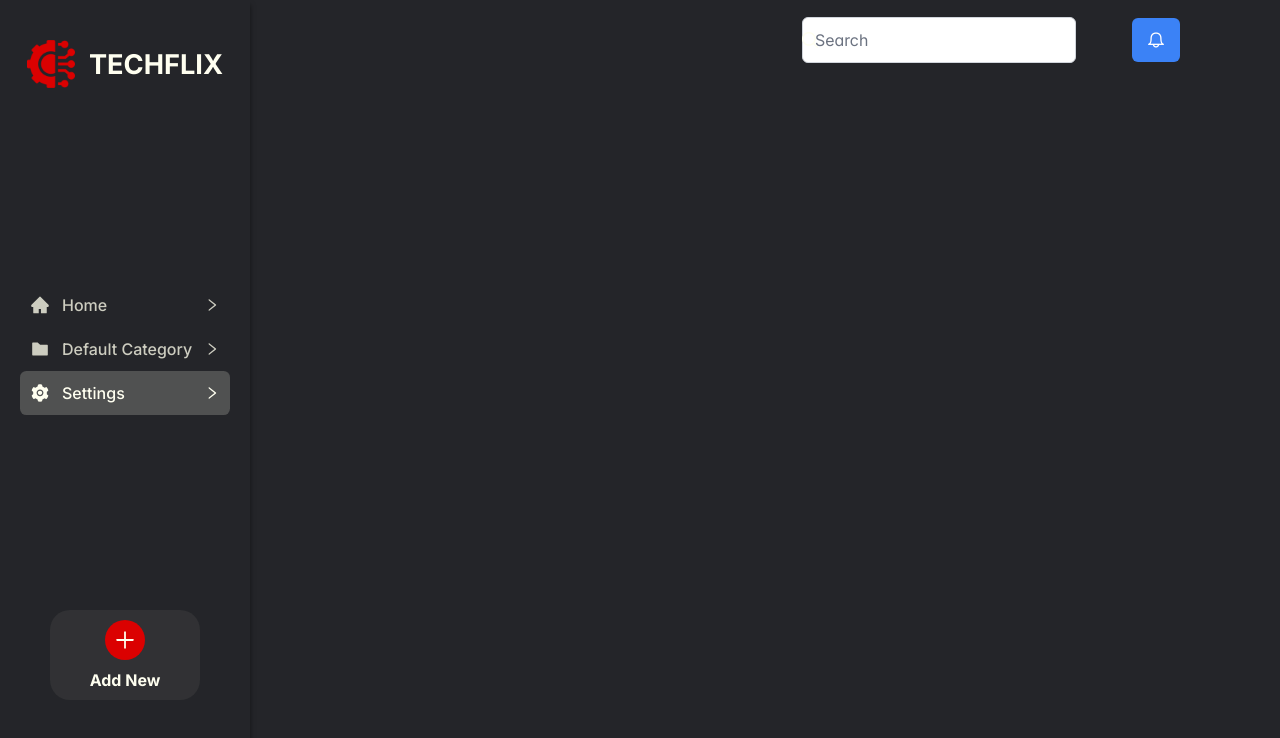
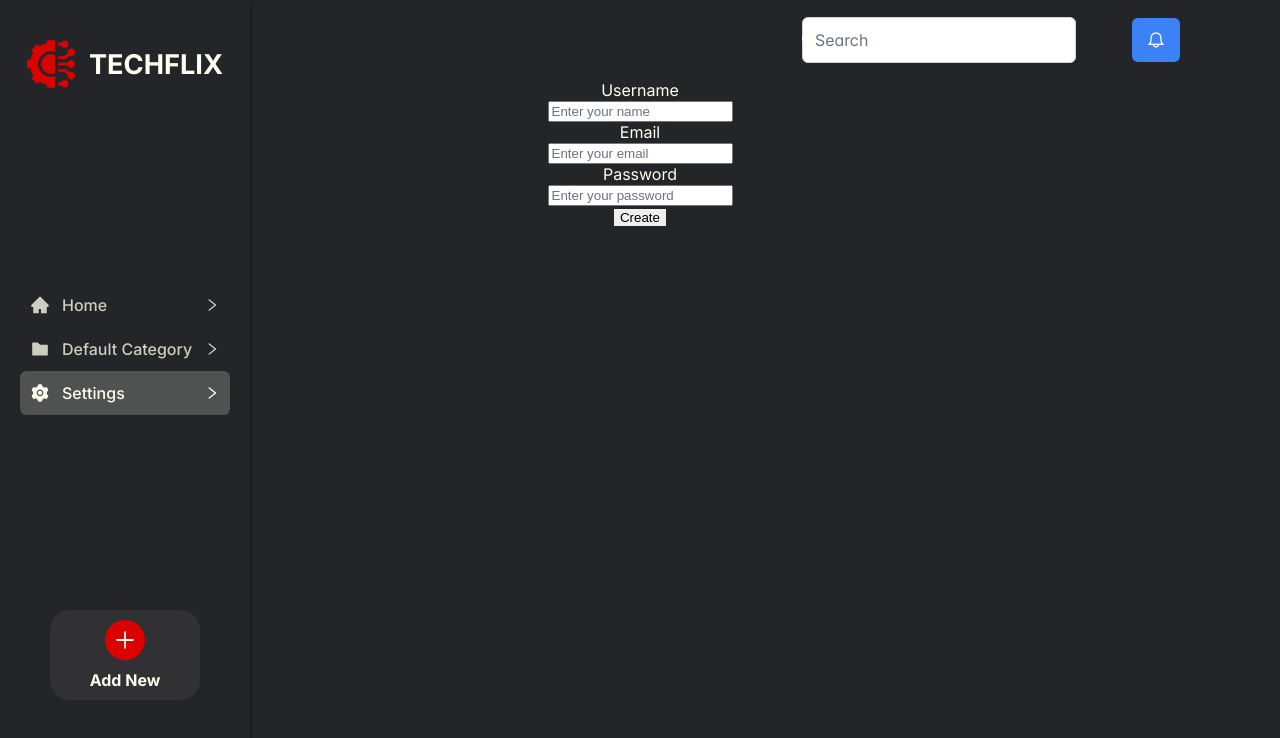
Before and after one commit to Wu-Lezheng/techflix, a Next.js app: page /account in a window 1280 px wide. Shown: the top 738 px of the page. Built offline with nearby package versions, Linux system fonts and the light colour scheme.

Commit message:
Support user creation operation

```diff
--- /dev/null
+++ b/src/app/(auth)/forgot-password/page.module.css
@@ -0,0 +1,9 @@
+.container {
+    display: flex;
+    flex-direction: column;
+    row-gap: 2rem;
+    justify-content: center;
+    align-items: center;
+    text-align: center;
+    margin: 5rem 5rem;
+}
--- a/src/app/account/page.jsx
+++ b/src/app/account/page.jsx
@@ -1,6 +1,49 @@
+"use client";
+import React, { useState } from "react";
+import { redirect } from "next/navigation";
+import styles from "./page.module.css"
+
 function AccountPage() {
+
+    const [username, setUsername] = useState('');
+    const [email, setEmail] = useState('');
+    const [password, setPassword] = useState('');
+
+    async function createUser(event) {
+        event.preventDefault();
+        try {
+            await fetch('/api/add-user', {
+                method: 'POST',
+                headers: {
+                    'Content-Type': 'application/json'
+                },
+                body: JSON.stringify({ username, email, password })
+            });
+        } catch (error) {
+            console.error(error);
+        }
+    }
+
     return (
-        <div>AccountPage</div>
+        <div className={styles.container}>
+            <form onSubmit={createUser}>
+                <label>
+                    <p>Username</p>
+                    <input type="text" id="username" name="username" placeholder="Enter your name" value={username} onChange={e => setUsername(e.target.value)} />
+                </label>
+                <label>
+                    <p>Email</p>
+                    <input type="text" id="email" name="email" placeholder="Enter your email" value={email} onChange={e => setEmail(e.target.value)} />
+                </label>
+                <label>
+                    <p>Password</p>
+                    <input type="text" id="password" name="password" placeholder="Enter your password" value={password} onChange={e => setPassword(e.target.value)} />
+                </label>
+                <div>
+                    <button type="submit">Create</button>
+                </div>
+            </form>
+        </div>
     );
 }
 
--- /dev/null
+++ b/src/app/account/page.module.css
@@ -0,0 +1,9 @@
+.container {
+    display: flex;
+    flex-direction: column;
+    row-gap: 2rem;
+    justify-content: center;
+    align-items: center;
+    text-align: center;
+    margin: 5rem 5rem;
+}
--- /dev/null
+++ b/src/app/api/add-user/route.js
@@ -0,0 +1,15 @@
+import prisma from "@/lib/prisma";
+import { NextResponse } from "next/server";
+
+export async function POST(request) {
+    const { username, email, password } = await request.json();
+    console.log({ username, email, password });
+    const result = await prisma.user.create({
+        data: {
+            username,
+            email,
+            password
+        }
+    });
+    return NextResponse.json({ result });
+}
```
Also changed, not shown: src/app/(auth)/forgot-password/page.jsx (+26 -4 lines).
